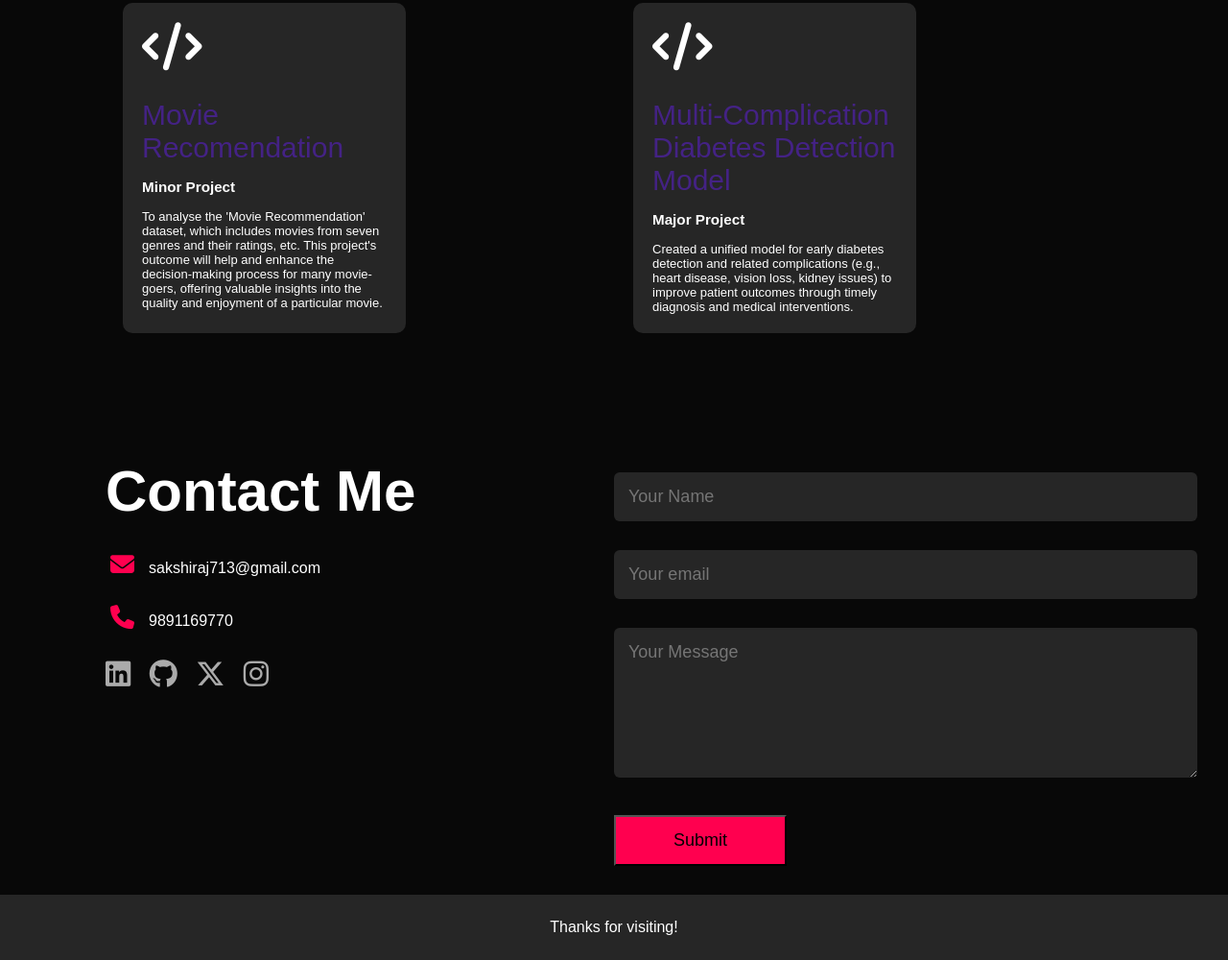
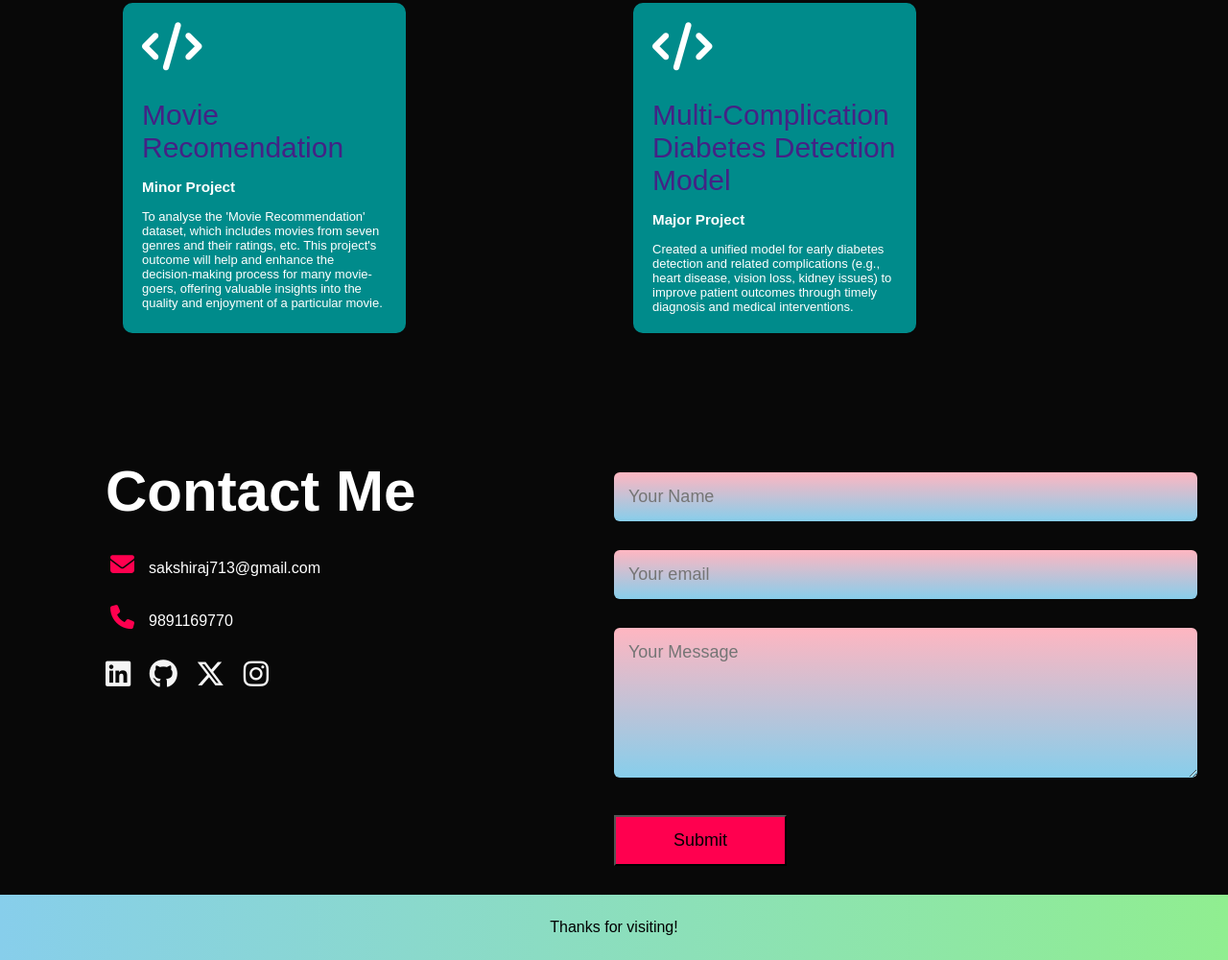
Before and after one commit to isakshiraj/MyPortfolio, a plain HTML site: page index.html in a window 1280 px wide. Shown: the part 1644-2644 px from the top of the page at 96% size. Drawn offline with Linux system fonts and the light colour scheme.

Commit message:
Update change color style.css

```diff
--- a/style.css
+++ b/style.css
@@ -29,7 +29,7 @@ body{
     position: fixed;
     width: 120%;
     margin-left: -130px;
-    background: linear-gradient(to right, rgb(15, 15, 15), rgb(25, 24, 26));
+    background: linear-gradient(to right, skyblue, lightgreen);
 }
 
 nav ul li{
@@ -167,7 +167,7 @@ nav ul li a:hover::after{
 
 /******box movie recomendation*******/
 .services-list div{
-    background: #262626;
+    background: darkcyan;
     width:60%;
     padding: 20px;
     font-size: 13px;
@@ -225,7 +225,7 @@ nav ul li a:hover::after{
     text-decoration: none;
     font-size: 30px;
     margin-right: 15px;
-    color: #ababab;
+    color: whitesmoke;
     display: inline-block;
     transition: transform 0.5s;
 
@@ -251,7 +251,7 @@ form input, form textarea{
     width: 100%;
     border: 0;
     outline: none;
-    background: #262626;
+    background: linear-gradient(lightpink, skyblue);
     padding: 15px;
     margin: 15px 0;
     color: #fff;
@@ -273,10 +273,12 @@ form .btn2{
 
 
 .copyright{
+    color: black;
+    font-weight: 900;
     width: 100%;
     text-align: center;
     padding: 25px 0;
-    background: #262626;
+    background: linear-gradient(to right, skyblue, lightgreen);
     font-weight: 300;
     margin-top: 20px;
 
```
